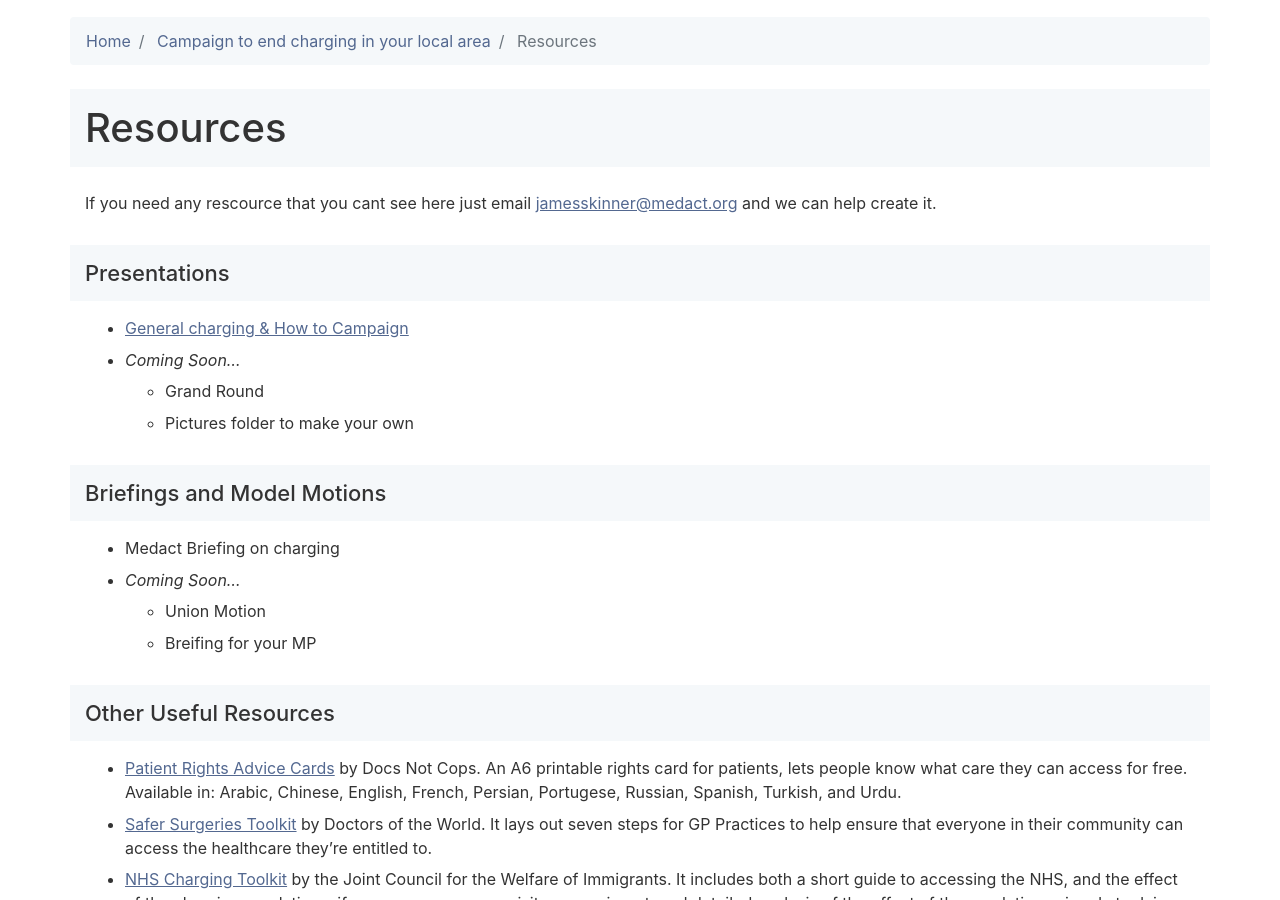
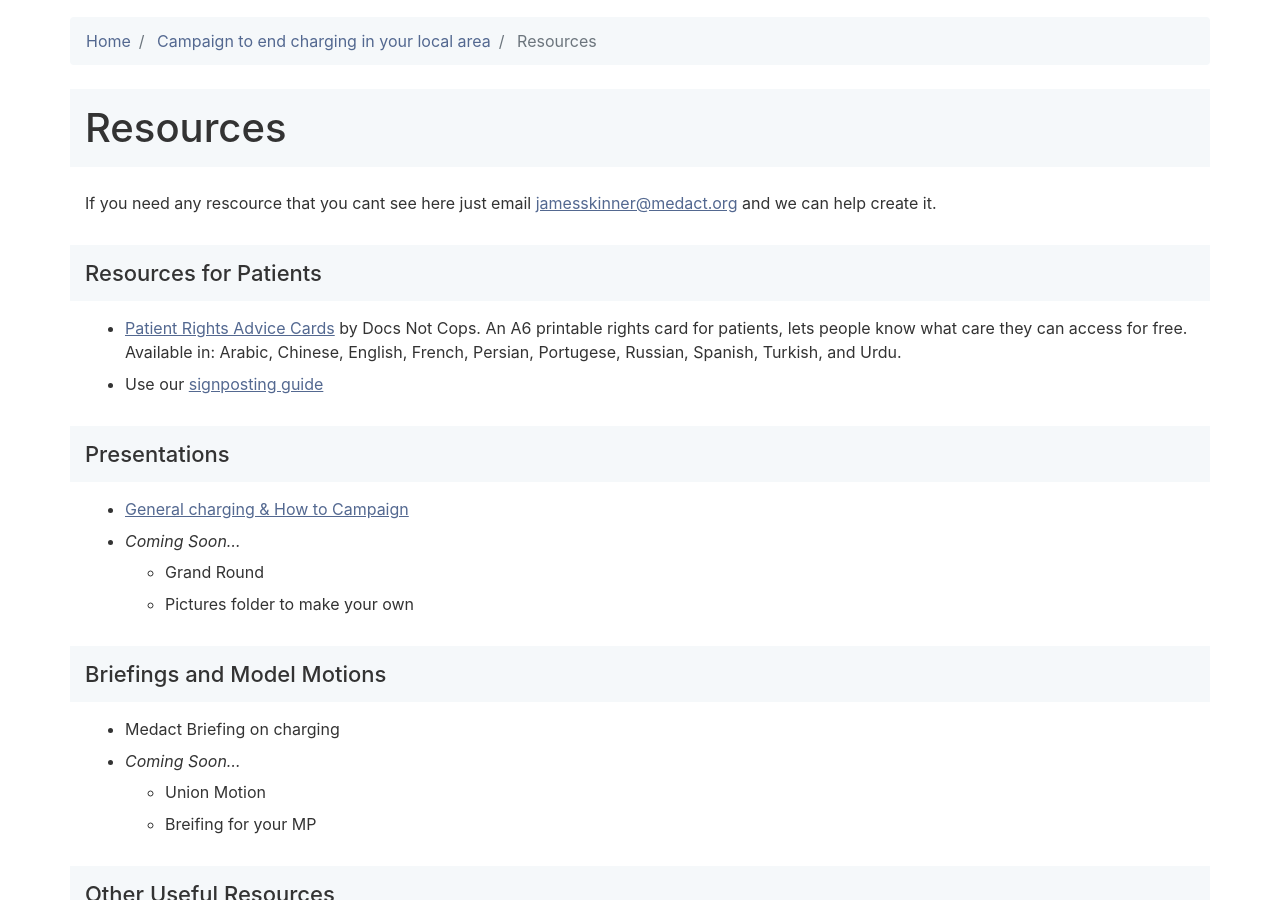
Before and after one commit to patientsnotpassports/patientsnotpassports.github.io, a Jekyll site: the page built from campaign/resources.md, in a window 1280 px wide and 900 px high, scrolled down 197 px. Built offline with Jekyll 4.4.1, drawn with Linux system fonts in a browser that asks for light colours; some of the changed lines change nothing that is shown.

Commit message:
Update resources.md

```diff
--- a/campaign/resources.md
+++ b/campaign/resources.md
@@ -5,6 +5,11 @@ ordinal: 7
 ---
 
 If you need any rescource that you cant see here just email <a href="mailto:jamesskinner@medact.org">jamesskinner@medact.org</a> and we can help create it.
+
+### Resources for Patients
+
+* <a href="https://drive.google.com/open?id=1lZBdsX-jQkFiJdRltvI-Sr-BdZuYQFQH">Patient Rights Advice Cards</a> by Docs Not Cops. An A6 printable rights card for patients, lets people know what care they can access for free. Available in: Arabic, Chinese, English, French, Persian, Portugese, Russian, Spanish, Turkish, and Urdu.
+* Use our <a href="https://patientsnotpassports.co.uk/support/signposting-guide.html">signposting guide</a>
 
 ### Presentations
 
@@ -22,7 +27,6 @@ If you need any rescource that you cant see here just email <a href="mailto:jame
 
 ### Other Useful Resources
 
-* <a href="https://drive.google.com/open?id=1lZBdsX-jQkFiJdRltvI-Sr-BdZuYQFQH">Patient Rights Advice Cards</a> by Docs Not Cops. An A6 printable rights card for patients, lets people know what care they can access for free. Available in: Arabic, Chinese, English, French, Persian, Portugese, Russian, Spanish, Turkish, and Urdu.
 * <a href="https://www.doctorsoftheworld.org.uk/what-we-stand-for/supporting-medics/safe-surgeries-initiative/safe-surgeries-toolkit">Safer Surgeries Toolkit</a> by Doctors of the World. It lays out seven steps for GP Practices to help ensure that everyone in their community can access the healthcare they’re entitled to.
 * <a href="https://www.jcwi.org.uk/nhs-charging-toolkits"> NHS Charging Toolkit</a> by the Joint Council for the Welfare of Immigrants. It includes both a short guide to accessing the NHS, and the effect of the charging regulations, if you are an overseas visitor or a migrant; and detailed analysis of the effect of the regulations aimed at advice professionals, lawyers and policy makers.
 
```
